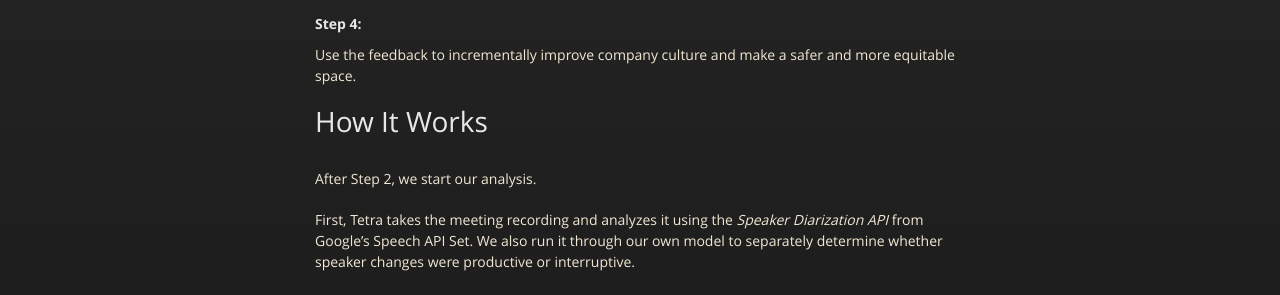
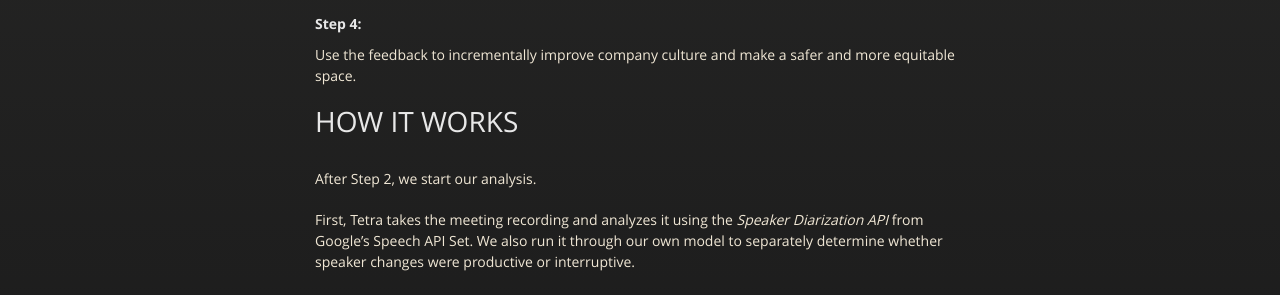
Before and after one commit to snehakadiyala/test.github.io, a Jekyll site: the page built from index.md, in a window 1280 px wide. Shown: the part 1388-1683 px from the top of the page. Built offline with Jekyll 4.4.1, drawn with Linux system fonts in a browser that asks for light colours; our own code applies the rules of GitHub Pages for plain Markdown files.

```diff
--- a/index.md
+++ b/index.md
@@ -28,7 +28,7 @@ Check our reports page for feedback on user and meeting participation and equity
 Use the feedback to incrementally improve company culture and make a safer and more equitable space.
 
 
-# How It Works
+# HOW IT WORKS
 <br/>
 After Step 2, we start our analysis.
 
```
